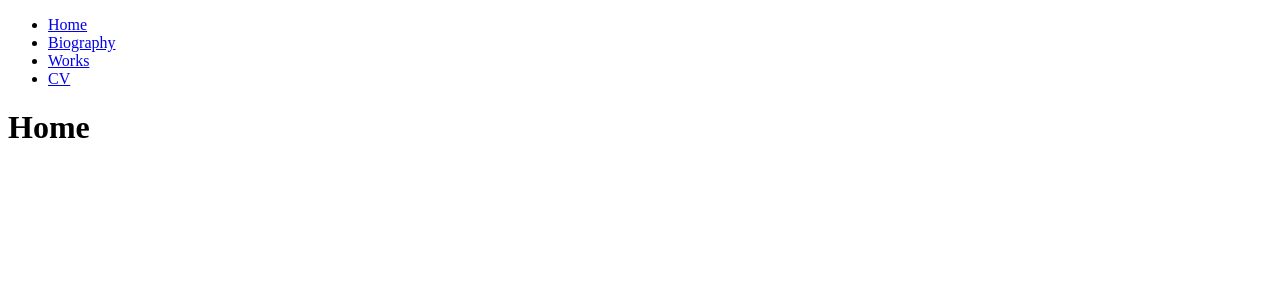
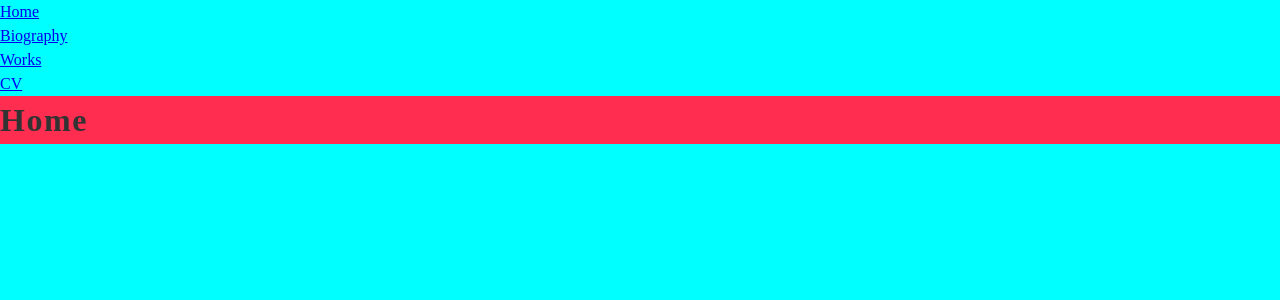
Before and after one commit to immacdonald/photo-portfolio, a React (Create React App) app: page / in a window 1280 px wide. Shown: the top 300 px of the page. Built offline with nearby package versions, Linux system fonts and the light colour scheme.

Commit message:
Setup basic style with Dart SASS modules

```diff
--- a/package.json
+++ b/package.json
@@ -10,6 +10,7 @@
     "react-dom": "^18.2.0",
     "react-router-dom": "^6.14.0",
     "react-scripts": "5.0.1",
+    "sass": "^1.63.6",
     "web-vitals": "^2.1.4"
   },
   "scripts": {
--- a/src/App.js
+++ b/src/App.js
@@ -5,6 +5,8 @@ import Biography from "./components/Biography";
 import Works from "./components/Works";
 import CV from "./components/CV";
 import Sidebar from "./components/Sidebar";
+
+import style from "./App.module.scss";
 
 export default function App() {
   return(
--- /dev/null
+++ b/src/App.module.scss
@@ -0,0 +1,48 @@
+@use "./styles/colors";
+
+* {
+    margin: 0;
+    padding: 0;
+}
+
+*, *:before, *:after {
+    box-sizing: inherit;
+}
+
+html {
+    height: 100%;
+	display: block;
+    box-sizing: border-box;
+
+	&::-webkit-scrollbar {
+	  width: 10px;
+	}
+
+	&::-webkit-scrollbar-track {
+	  background: var(--c-border-primary);
+	}
+
+	&::-webkit-scrollbar-thumb {
+	  background-color: lightgrey;
+	  border-radius: 10px;
+	  border: 3px solid var(--c-border-primary);
+	}
+}
+
+::selection {
+	background: var(#{--c-disabled-color});
+}
+
+body {
+    height: 100%;
+	line-height: 1.5;
+	font-family: 'Bebas Neue', cursive;
+	background-color: var(--c-background-primary);
+	color: var(--c-text-primary);
+	overflow-x: hidden;
+    background-color: aqua;
+}
+
+h1, h2, h3, h4, h5, h6 {
+    letter-spacing: .1rem;
+}
--- a/src/components/Home.js
+++ b/src/components/Home.js
@@ -1,6 +1,10 @@
+import style from "./Home.module.scss";
+
 const Home = () => {
     return (
-        <h1>Home</h1>
+        <div className={style.home}>
+            <h1>Home</h1>
+        </div>
     );
 };
 
--- /dev/null
+++ b/src/components/Home.module.scss
@@ -0,0 +1,5 @@
+@use "../styles/colors";
+
+.home {
+    background-color: var(--c-accent-secondary);
+}
--- /dev/null
+++ b/src/styles/_colors.scss
@@ -0,0 +1,14 @@
+:root {
+	--c-text-primary: #333;
+	--c-text-secondary: #686b87;
+	--c-text-action: #333;
+	--c-text-accent: #ffffff;
+	--c-accent-primary: #6d6d6d;
+	--c-accent-secondary: #ff2e51;
+	--c-border-primary: #f2f4f8;
+	--c-background-primary: #fdfcff;
+	--c-background-secondary: #fdbcb8;
+	--c-background-tertiary: #f2f4f8;
+	--c-disabled-background: #f2f4f8;
+	--c-disabled-color: #cfd1d6;
+}
```
Also changed, not shown: 1 other file (tests, documents, lock files or other folders).
